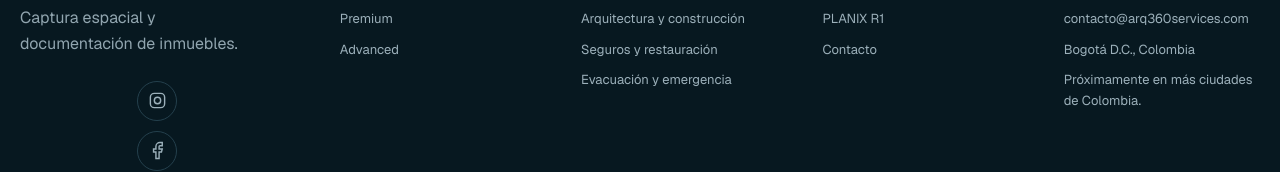
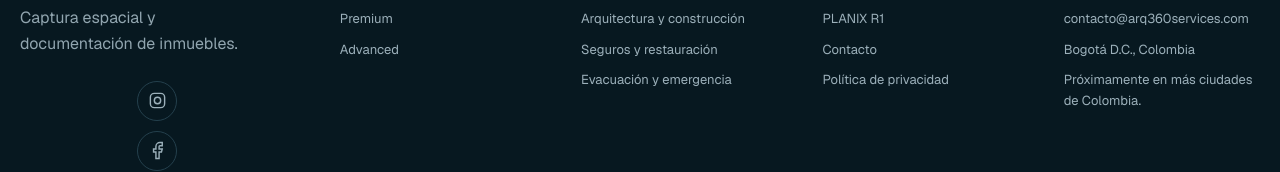
Before and after one commit to Sacuervo26/arq360-services, a Next.js app: page /politica-de-privacidad in a window 1280 px wide. Shown: the part 939-1111 px from the top of the page. Built offline with nearby package versions, Linux system fonts and the light colour scheme.

Commit message:
Link privacy policy from footer

```diff
--- a/components/layout/NewFooter.tsx
+++ b/components/layout/NewFooter.tsx
@@ -6,7 +6,7 @@ import { WhatsAppLink } from "@/components/ui/WhatsAppLink";
 const groups = [
   ["SERVICIOS",[["Standard","/servicios/standard"],["Premium","/servicios/premium"],["Advanced","/servicios/advanced"]]],
   ["SECTORES",[["Inmobiliario","/sectores/inmobiliario"],["Arquitectura y construcción","/sectores/arquitectura-construccion"],["Seguros y restauración","/sectores/seguros-restauracion"],["Evacuación y emergencia","/sectores/evacuacion-emergencia"]]],
-  ["EMPRESA",[["Nosotros","/nosotros"],["PLANIX R1","/planix-r1"],["Contacto","/contacto"]]],
+  ["EMPRESA",[["Nosotros","/nosotros"],["PLANIX R1","/planix-r1"],["Contacto","/contacto"],["Política de privacidad","/politica-de-privacidad"]]],
 ] as const;
 
 const socialLinks = [
```
